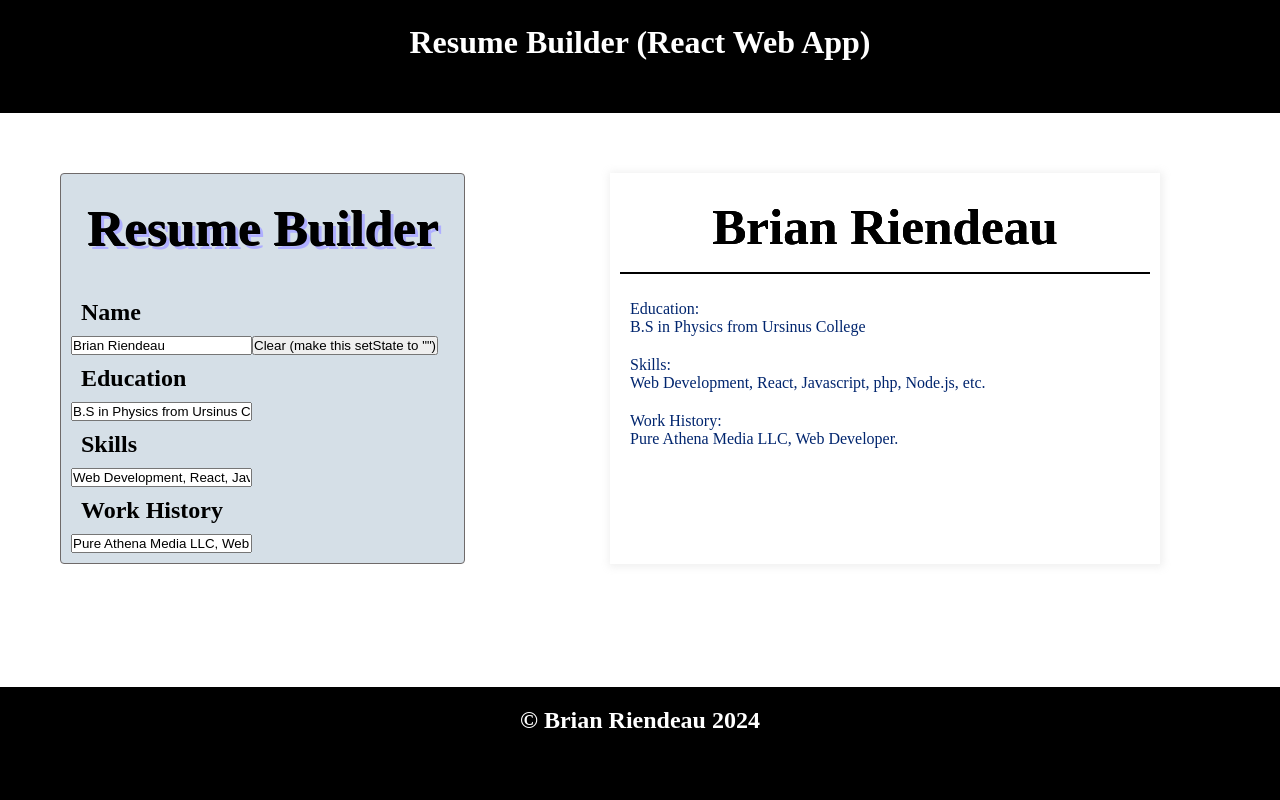
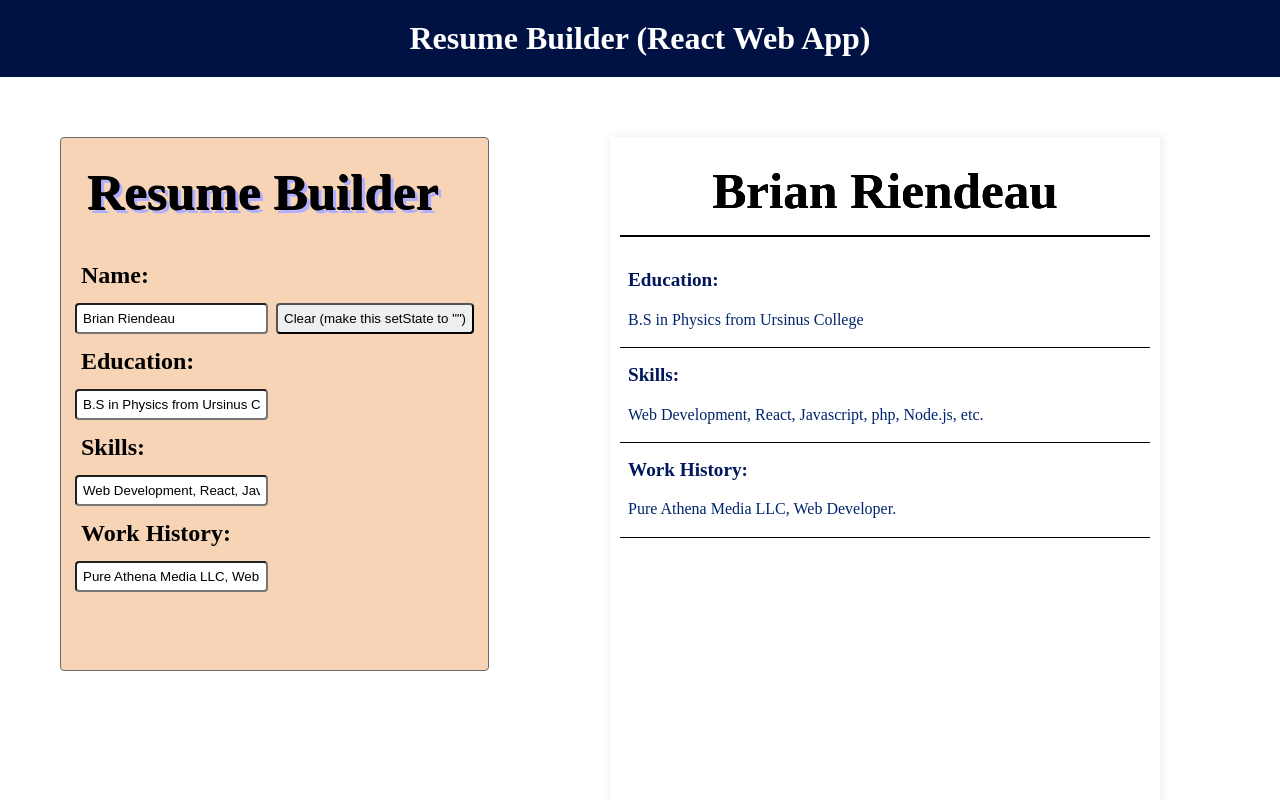
Before and after one commit to briendeau/ResumeBuilder, a React (Vite) app: page / in a window 1280 px wide. Shown: the top 800 px of the page. Built offline with nearby package versions, Linux system fonts and the light colour scheme.

Commit message:
styling forms

```diff
--- a/src/components/General.jsx
+++ b/src/components/General.jsx
@@ -20,26 +20,26 @@ function General() {
       <div className="general">
         <div className="gen-block">
           <h1>Resume Builder</h1>
-          <h2>Name</h2>
+          <h2>Name:</h2>
           <input
             type="text"
             value={name}
             onChange={(event) => setName(event.target.value)}
           />
           <button>Clear (make this setState to "")</button>
-          <h2>Education</h2>
+          <h2>Education:</h2>
           <input
             type="text"
             value={education}
             onChange={(event) => setEducation(event.target.value)}
           />
-          <h2>Skills</h2>
+          <h2>Skills:</h2>
           <input
             type="text"
             value={skills}
             onChange={(event) => setSkills(event.target.value)}
           />
-          <h2>Work History</h2>
+          <h2>Work History:</h2>
           <input
             type="text"
             value={history}
--- a/src/components/Resume.jsx
+++ b/src/components/Resume.jsx
@@ -1,3 +1,4 @@
+/* eslint-disable react/prop-types */
 import { useState } from "react";
 
 function Resume({ name, education, skills, history }) {
@@ -6,15 +7,15 @@ function Resume({ name, education, skills, history }) {
       <div className="resume">
         <h1>{name}</h1>
         <div id="education">
-          Education: <br />
+          <span>Education:</span> <br />
           {education}
         </div>
         <div id="skills">
-          Skills: <br />
+          <span>Skills:</span> <br />
           {skills}
         </div>
         <div id="history">
-          Work History: <br />
+          <span>Work History:</span> <br />
           {history}
         </div>
       </div>
--- a/src/styles/Footer.css
+++ b/src/styles/Footer.css
@@ -1,7 +1,9 @@
 .footer {
-  text-align: center;
+  display: flex;
+  align-items: center;
+  justify-content: center;
   padding: 20px;
-  background-color: black;
+  background-color: rgb(0, 17, 68);
   color: white;
   grid-column-start: 1;
   grid-column-end: 4;
--- a/src/styles/General.css
+++ b/src/styles/General.css
@@ -19,10 +19,12 @@
 }
 
 .gen-block {
+  text-align: left;
   color: rgb(0, 0, 0);
   border: 1px solid rgb(111, 106, 106);
   border-radius: 4px;
-  background-color: #d5dfe7;
+  background-color: #e889375d;
+  height: 64vh !important;
 }
 
 .gen-block h2 {
@@ -32,3 +34,14 @@
   padding: 10px;
   width: 50%;
 }
+input {
+  padding: 6px;
+  border-radius: 4px;
+  margin: 4px;
+}
+
+button {
+  padding: 6px;
+  border-radius: 4px;
+  margin: 4px;
+}
--- a/src/styles/Header.css
+++ b/src/styles/Header.css
@@ -1,8 +1,10 @@
 .header {
+  display: flex;
+  align-items: center;
+  justify-content: center;
+  background-color: rgb(0, 17, 68);
+  color: white;
   grid-column-start: 1;
   grid-column-end: 4;
-  background-color: black;
-  color: white;
-  padding: 24px;
-  text-align: center;
+  padding: 20px;
 }
--- a/src/styles/Resume.css
+++ b/src/styles/Resume.css
@@ -12,3 +12,19 @@
   text-shadow: 0px 0px rgb(0, 0, 0), 0px 0px rgb(0, 0, 0);
   color: rgba(0, 0, 0, 0.668);
 }
+
+.resume div {
+  padding: 8px;
+  line-height: 2.4em;
+  border-bottom: 1px solid rgb(0, 0, 0);
+}
+
+span {
+  color: rgb(0, 23, 92);
+  font-size: 1.2rem;
+  font-weight: 600;
+}
+
+div .resume {
+  height: 100vh;
+}
```
